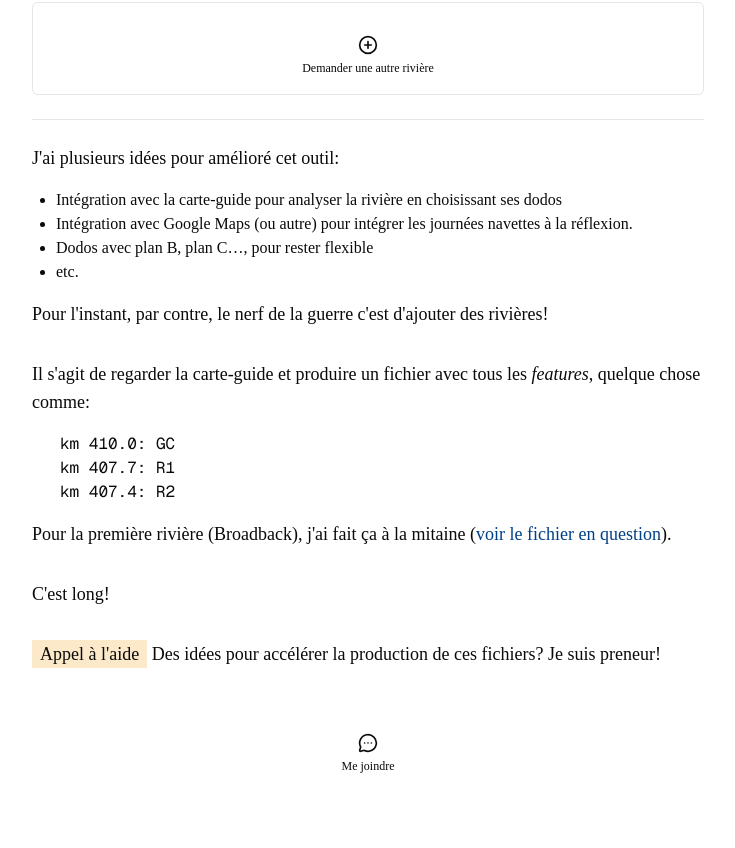
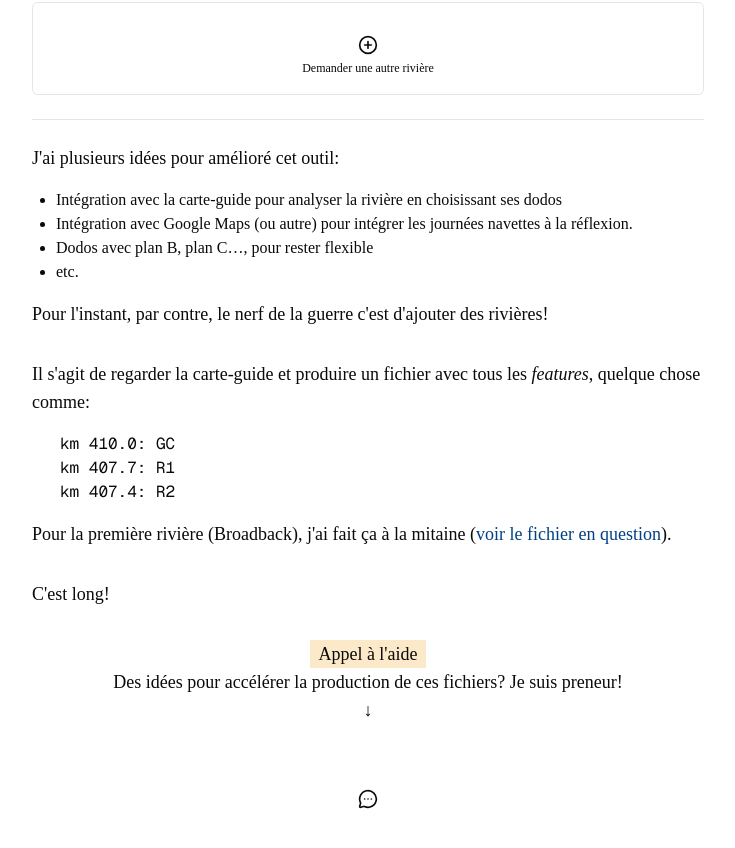
Before and after one commit to shawninder/demo-etapes, a Next.js app: page / in a window 1280 px wide. Shown: the part 679-1527 px from the top of the page, without its empty margins (272-1007 px from the left). Before the commit the page ends 1505 px from the top, so only its background shows below. Built offline with nearby package versions, Linux system fonts and the light colour scheme.

Commit message:
no label for footer link

```diff
--- a/src/app/layout.tsx
+++ b/src/app/layout.tsx
@@ -48,7 +48,6 @@ export default function RootLayout({
               className="hover:text-level-helpful-text 2xs:py-8 flex h-fit w-full cursor-pointer flex-col py-2 whitespace-normal"
             >
               <MessageCircleMore className="size-5" />
-              Me joindre
             </Button>
           </Link>
         </footer>
--- a/src/app/page.tsx
+++ b/src/app/page.tsx
@@ -122,11 +122,13 @@ km 407.4: R2`}
         ).
       </p>
       <p className="my-4 text-lg">C'est long!</p>
-      <p className="my-4 text-lg">
+      <p className="my-4 text-center text-lg">
         <span className="bg-level-active-bg inline-block px-2">
           Appel à l'aide
-        </span>{" "}
+        </span>
+        <br />
         Des idées pour accélérer la production de ces fichiers? Je suis preneur!
+        <br />↓
       </p>
     </>
   );
```
